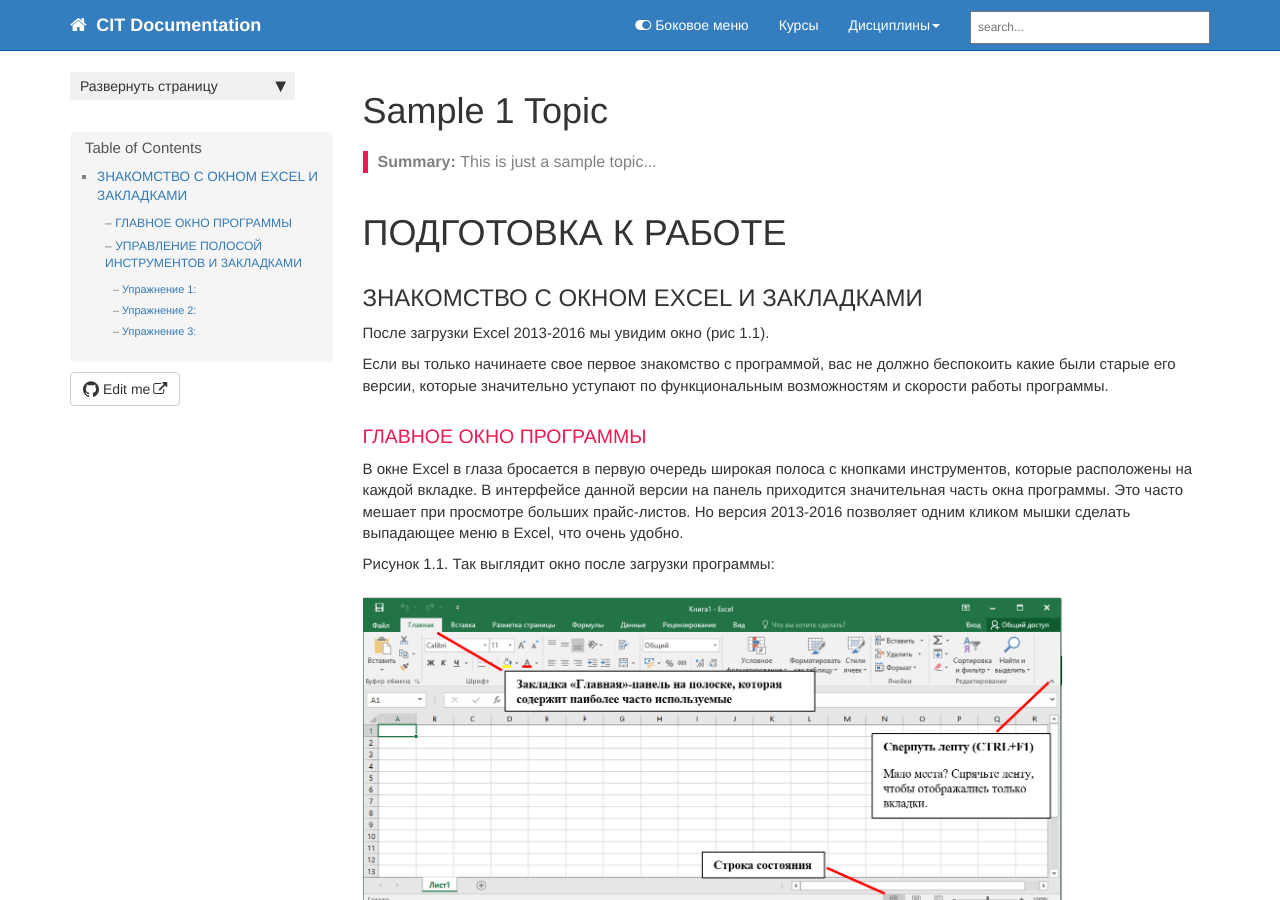
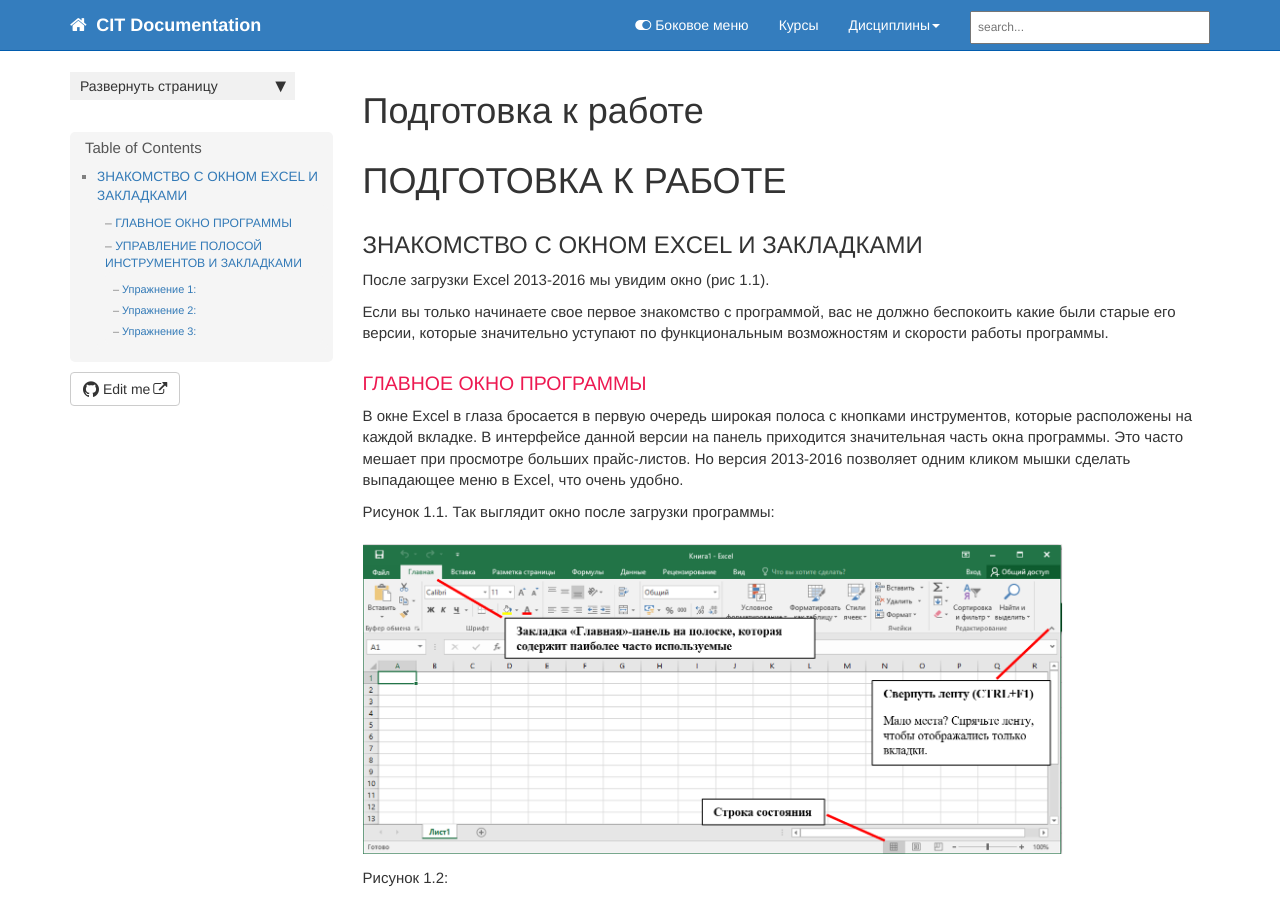
Before and after one commit to citDocs/citDocs.github.io, a Jekyll site: the page built from pages/product2/p2_sample1.md, in a window 1280 px wide and 900 px high. Built offline with Jekyll 4.4.1, drawn with Linux system fonts in a browser that asks for light colours; nearby versions of some CDN libraries; comment, search, counter and statistics services are not loaded.

Commit message:
изменения статьи

```diff
--- a/pages/product2/p2_sample1.md
+++ b/pages/product2/p2_sample1.md
@@ -1,7 +1,6 @@
 ---
-title: Sample 1 Topic
+title: Подготовка к работе
 keywords: sample
-summary: "This is just a sample topic..."
 sidebar: product2_sidebar
 permalink: p2_sample1.html
 folder: product2
@@ -58,6 +57,6 @@ folder: product2
 
 Цель данного урока ознакомить пользователя с внешним видом окна программы. А также ознакомление с основными инструментами и управления ими для комфортной работы.
 
-[ПАНЕЛИ ИНСТРУМЕНТОВ НА ПОЛОСЕ >>](p2_sample2.html)
+| [ПАНЕЛИ ИНСТРУМЕНТОВ НА ПОЛОСЕ >>](p2_sample2.html) |
 
 {% include links.html %}
```
Also changed, not shown: pages/product2/p2_sample2.md (+1 -2 lines).
